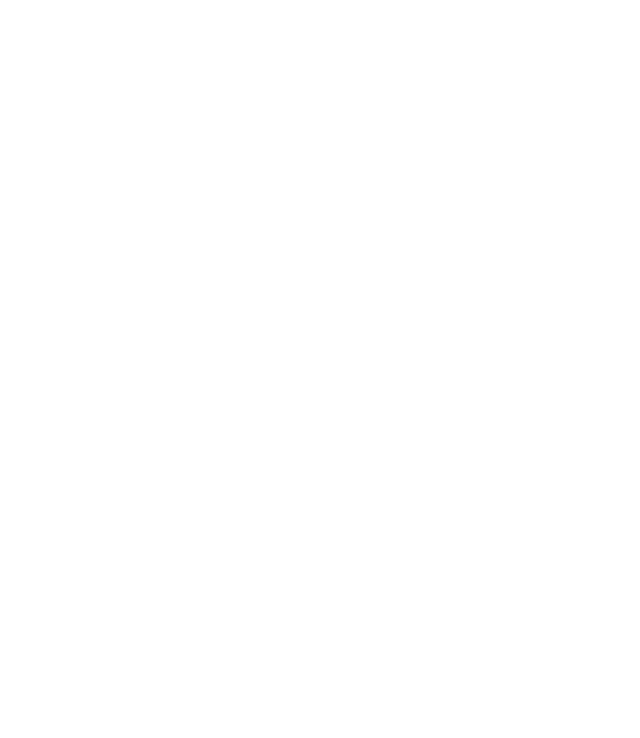
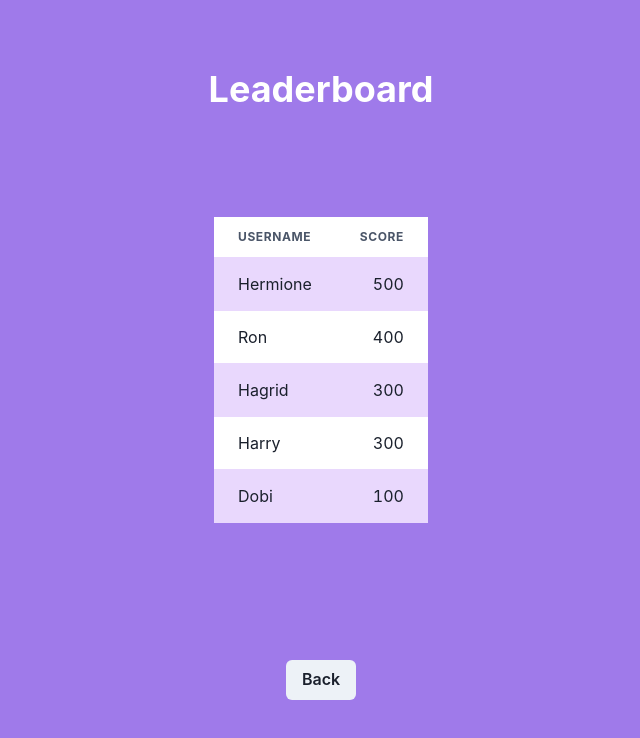
Before and after one commit to t-roeibracha/hackathon-voter, a React (Create React App) app: page /leaderboard in a window 1280 px wide. Before the commit this address had no page. Shown: the top 738 px of the page, without its empty margins (319-959 px from the left). Built offline with nearby package versions, Linux system fonts and the light colour scheme.

Commit message:
add more changes

```diff
--- a/package.json
+++ b/package.json
@@ -14,6 +14,7 @@
     "@types/react": "^18.0.19",
     "@types/react-dom": "^18.0.6",
     "framer-motion": "^7.3.2",
+    "moment": "^2.29.4",
     "react": "^18.2.0",
     "react-dom": "^18.2.0",
     "react-icons": "^4.4.0",
--- a/src/index.tsx
+++ b/src/index.tsx
@@ -11,6 +11,8 @@ import {
 import WelcomePage from './routes/WelcomePage';
 import VotePage from './routes/VotePage';
 import * as serviceWorkerRegistration from './serviceWorkerRegistration';
+import Leadrboard from './routes/Leaderbord';
+import NewEventPage from './routes/NewEvent';
 
 const theme = extendTheme({
 
@@ -27,6 +29,8 @@ root.render(
         <Routes>
           <Route path='/' element={<WelcomePage />}/>
           <Route path='/vote' element={<VotePage />}/>
+          <Route path='/leaderboard' element={<Leadrboard />}/>
+          <Route path='/newEvent' element={<NewEventPage />}/>
         </Routes>
       </BrowserRouter>
     </ChakraProvider>
--- /dev/null
+++ b/src/routes/Leaderbord.tsx
@@ -0,0 +1,72 @@
+import React, { useState, useEffect } from 'react';
+import { Box, Button, ButtonGroup, Flex, Heading, Table, TableContainer,Tr, Th, Thead, Tbody, Td } from '@chakra-ui/react';
+import {SyncLoader } from 'react-spinners';
+import { useNavigate } from "react-router-dom";
+
+interface User {
+    username:string,
+    score:number,
+}
+
+const tempUsers :User[]=[
+    {"username":"Hermione","score":500},
+    {"username":"Ron","score":400},
+    {"username":"Hagrid","score":300},
+    {"username":"Harry","score":300},
+    {"username":"Dobi","score":100},
+]
+
+const Leadrboard = () =>{
+    const [isLoading, setIsLoading] = useState(true);
+    const [users,setUsers] = useState<User[]>([]);
+    const navigate = useNavigate();
+    useEffect(()=>{
+        setTimeout(()=>{
+            setUsers(tempUsers);
+            setIsLoading(false);
+        },1000)
+    },[])
+    return (
+        <Box height='100%'
+            width='100%' bg='purple.400' padding='2rem'>
+            <Flex
+                direction={'column'}
+                justifyContent={'space-around'}
+                alignItems={'center'}
+                height='100%'
+            >
+                <Heading color={'white'}>Leaderboard</Heading>
+                <Box margin='2rem 0'>
+                    {isLoading ?
+                        <SyncLoader size={20} color='white' /> :
+                        <TableContainer backgroundColor={"white"}>
+                            <Table variant='striped' colorScheme={"purple"}>
+                                <Thead>
+                                    <Tr>
+                                        <Th>Username</Th>
+                                        <Th>Score</Th>
+                                    </Tr>
+                                </Thead>
+                                <Tbody>
+                                    {users.map((user)=>(
+                                        <Tr>
+                                            <Td>{user.username}</Td>
+                                            <Td isNumeric>{user.score}</Td>
+                                        </Tr>
+                                    ))}
+                                </Tbody>
+                            </Table>
+                        </TableContainer>
+                    }
+                </Box>
+                <Flex direction={'column'} justifyContent={'space-around'} alignItems={'center'}>
+                    <ButtonGroup margin='2rem 0'>
+                        <Button onClick={()=> navigate(-1)}>Back</Button>
+                    </ButtonGroup>
+                </Flex>
+            </Flex>
+        </Box>
+    )
+}
+
+export default Leadrboard
--- /dev/null
+++ b/src/routes/NewEvent.tsx
@@ -0,0 +1,53 @@
+import React, { useState } from "react";
+import { Box, Button, ButtonGroup, Flex, Heading, Input, Textarea } from '@chakra-ui/react';
+const NewEventPage = ()=>{
+    const [startTime, setStartTime] = useState('')
+    const [endTime, setEndTime] = useState('')
+    const [name, setName] = useState('')
+    const [description, setDescription] = useState('')
+    const [errorStart, setErrorStart] = useState(false);
+    const [errorEnd, setErrorEnd] = useState(false);
+    const [nameError, setNameError] = useState(false);
+    const [descriptionError, setDescriptionError] = useState(false);
+
+    const validateTime = ()=> {
+        const timeRegex = /^([01]?[0-9]|2[0-3]):[0-5][0-9]$/;
+        setErrorEnd(!timeRegex.test(endTime));
+        setErrorStart(!timeRegex.test(startTime));
+    }
+    const addEvent = ()=>{
+        validateTime();
+        setNameError(name === '');
+        setDescriptionError(description === '');
+        if (!name && !descriptionError && !setErrorEnd && !setErrorStart){
+        }
+    }
+    return(
+        <Box height='100%'
+            width='100%' bg='purple.400' padding='2rem'>
+            <Flex
+                direction={'column'}
+                justifyContent={'space-around'}
+                alignItems={'center'}
+                height='100%'
+            >
+                <Heading color={'white'}>Create Event</Heading>
+                <Flex direction={'column'} justifyContent={'space-around'} alignItems={'center'}>
+                        <Input isInvalid={nameError} backgroundColor='white' placeholder="Name" margin={'1rem 0'} value={name} onChange={(e)=>setName(e.target.value)}/>
+                        <Textarea isInvalid={descriptionError} backgroundColor='white' placeholder="Description" margin={'1rem 0'} value={description} onChange={(e)=>setDescription(e.target.value)}/>
+                        <Flex justifyContent={'space-around'}>
+                            <Input isInvalid={errorStart} maxLength={5} backgroundColor='white' placeholder="Start Time (HH:MM)" margin='1rem' value={startTime} onChange={(e)=>setStartTime(e.target.value)}/>
+                            <Input isInvalid={errorEnd} maxLength={5} backgroundColor='white' placeholder="End Time (HH:MM)" margin='1rem' value={endTime} onChange={(e)=>setEndTime(e.target.value)}/>
+                        </Flex>
+                </Flex>
+                <Flex direction={'column'} justifyContent={'space-around'} alignItems={'center'}>
+                    <ButtonGroup margin='2rem 0'>
+                        <Button onClick={addEvent}>Create Event</Button>
+                    </ButtonGroup>
+                </Flex>
+            </Flex>
+        </Box>
+    )
+}
+
+export default NewEventPage;
--- a/src/routes/VotePage.tsx
+++ b/src/routes/VotePage.tsx
@@ -3,6 +3,7 @@ import { Box, Button, ButtonGroup, Flex, Heading, Text } from '@chakra-ui/react'
 import { BsFillHandThumbsUpFill, BsFillHandThumbsDownFill } from 'react-icons/bs';
 import { MdLeaderboard } from 'react-icons/md';
 import { BeatLoader, SyncLoader } from 'react-spinners';
+import { Link } from 'react-router-dom';
 const VotePage = () => {
     const [isLoading, setIsLoading] = useState(true);
     const [event,setEvent] = useState<{id: string; title: string, description: string}>();
@@ -30,7 +31,8 @@ const VotePage = () => {
             },
             body: JSON.stringify({
                 "eventId":event?.id,
-                "userId":parseInt(userId)
+                "userId":parseInt(userId),
+                "isPositive":ans
             }),
             }).then((res)=>{
                 getEvent();
@@ -64,7 +66,9 @@ const VotePage = () => {
                         <Button onClick={()=>vote(false)} rightIcon={<BsFillHandThumbsDownFill />} spinner={<BeatLoader size={8} color='white' />} isLoading={isLoading} colorScheme='red'>Not my type</Button>
                     </ButtonGroup>
                     <ButtonGroup margin='2rem 0'>
-                        <Button rightIcon={<MdLeaderboard/>}>Leaderbord</Button>
+                        <Link to='/leaderboard'>
+                            <Button rightIcon={<MdLeaderboard/>}>Leaderbord</Button>
+                        </Link>
                     </ButtonGroup>
                 </Flex>
 
```
Also changed, not shown: 2 other files (tests, documents, lock files or other folders).
